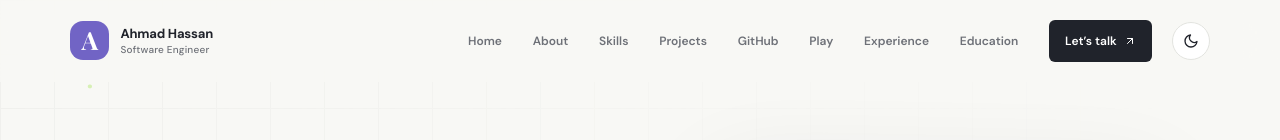
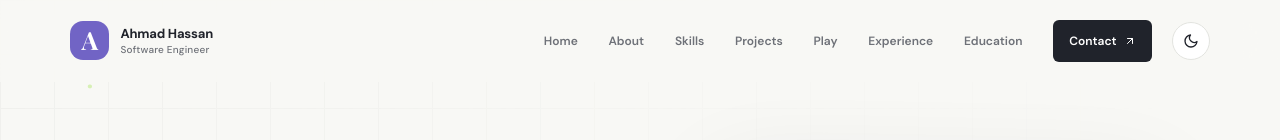
Before and after one commit to thisisahmad24/Ahmad-s-Portfolio, a React (Vite) app: page / in a window 1280 px wide. Shown: the top 140 px of the page. Built offline with nearby package versions, Linux system fonts and the light colour scheme; a web font is replaced by a local one.

Commit message:
Unify Projects and GitHub navigation

```diff
--- a/src/App.jsx
+++ b/src/App.jsx
@@ -213,10 +213,10 @@ function App() {
           {menuOpen ? <FiX /> : <FiMenu />}
         </button>
         <nav className={`nav-links ${menuOpen ? "nav-open" : ""}`} aria-label="Main navigation">
-          {[["Home", "#home"], ["About", "#about"], ["Skills", "#skills"], ["Projects", "#projects"], ["GitHub", "#activity"], ["Play", "#playground"], ["Experience", "#experience"], ["Education", "#university"]].map(([label, href]) => (
+          { [["Home", "#home"], ["About", "#about"], ["Skills", "#skills"], ["Projects", "#projects"], ["Play", "#playground"], ["Experience", "#experience"], ["Education", "#university"]].map(([label, href]) => (
             <a key={label} href={href} onClick={closeMenu}>{label}</a>
           ))}
-          <a className="nav-contact" href="#contact" onClick={closeMenu}>Let’s talk <FiArrowUpRight /></a>
+          <a className="nav-contact" href="#contact" onClick={closeMenu}>Contact <FiArrowUpRight /></a>
         </nav>
         <button className="theme-toggle" onClick={toggleTheme} aria-label={dark ? "Switch to light theme" : "Switch to dark theme"}>{dark ? <FiSun /> : <FiMoon />}</button>
       </header>
@@ -303,19 +303,6 @@ function App() {
           </div>
         </section>
 
-        <section className="section activity-section" id="activity">
-          <div className="activity-heading">
-            <SectionHeading eyebrow="OPEN SOURCE & CONSISTENCY" title={<>A little more than<br /><em>lines of code.</em></>} copy="Explore my public work and contribution activity on GitHub. The heatmap is served from my GitHub username and may take a moment to load." />
-            <a className="text-link" href={profile.github} target="_blank" rel="noreferrer">Open GitHub profile <FiArrowUpRight /></a>
-          </div>
-          <div className="contribution-card">
-            <div className="contribution-card-top"><div><span className="contribution-dot"></span><strong>Contribution activity</strong></div><span className="contribution-handle">@thisisahmad24</span></div>
-            <div className="contribution-image-wrap"><img src="https://ghchart.rshah.org/7164c5/thisisahmad24" alt="GitHub contribution heatmap for thisisahmad24" loading="lazy" /></div>
-            <div className="contribution-card-bottom"><span>Less <i className="heat heat-0"></i><i className="heat heat-1"></i><i className="heat heat-2"></i><i className="heat heat-3"></i><i className="heat heat-4"></i> More</span><a href="https://github.com/thisisahmad24" target="_blank" rel="noreferrer">View contribution details <FiArrowUpRight /></a></div>
-          </div>
-          <p className="activity-footnote">Contribution data is provided by a third-party chart service. If the image is unavailable, use the GitHub profile link above.</p>
-        </section>
-
         <section className="section playground-section" id="playground">
           <div className="playground-intro">
             <span className="eyebrow">A TINY INTERACTIVE DETOUR</span>
@@ -367,6 +354,19 @@ function App() {
                 </div>
               </article>
             ))}
+          </div>
+
+          <div className="projects-github-activity">
+            <div className="activity-heading">
+              <SectionHeading eyebrow="OPEN SOURCE & CONSISTENCY" title={<>A little more than<br /><em>lines of code.</em></>} copy="Explore my public work and contribution activity on GitHub. The heatmap is served from my GitHub username and may take a moment to load." />
+              <a className="text-link" href={profile.github} target="_blank" rel="noreferrer">Open GitHub profile <FiArrowUpRight /></a>
+            </div>
+            <div className="contribution-card">
+              <div className="contribution-card-top"><div><span className="contribution-dot"></span><strong>Contribution activity</strong></div><span className="contribution-handle">@thisisahmad24</span></div>
+              <div className="contribution-image-wrap"><img src="https://ghchart.rshah.org/7164c5/thisisahmad24" alt="GitHub contribution heatmap for thisisahmad24" loading="lazy" /></div>
+              <div className="contribution-card-bottom"><span>Less <i className="heat heat-0"></i><i className="heat heat-1"></i><i className="heat heat-2"></i><i className="heat heat-3"></i><i className="heat heat-4"></i> More</span><a href="https://github.com/thisisahmad24" target="_blank" rel="noreferrer">View contribution details <FiArrowUpRight /></a></div>
+            </div>
+            <p className="activity-footnote">Contribution data is provided by a third-party chart service. If the image is unavailable, use the GitHub profile link above.</p>
           </div>
         </section>
 
```
